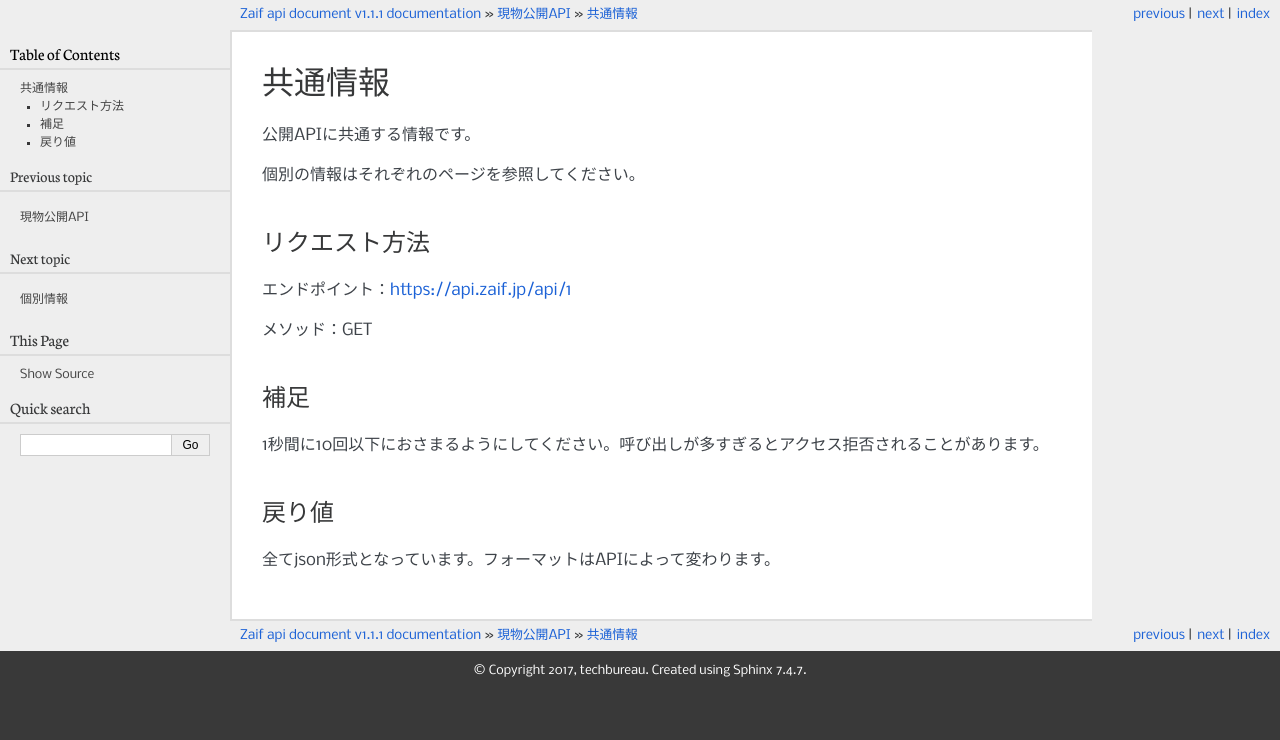
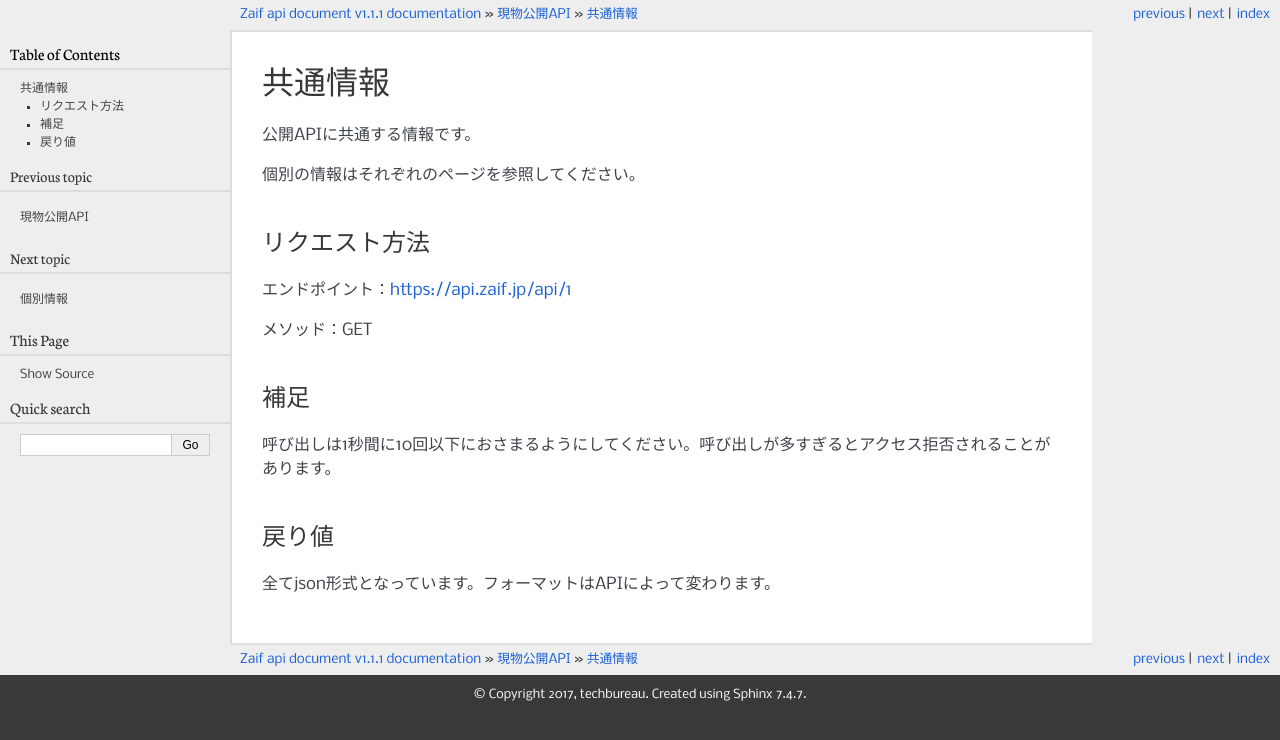
Before and after one commit to techbureau/api-doc, a Sphinx documentation site: the page built from docs/public/1_common.rst, in a window 1280 px wide. Shown: the top 740 px of the page. Built offline with Sphinx 7.4.7, drawn with Linux system fonts in a browser that asks for light colours.

```diff
--- a/docs/public/1_common.rst
+++ b/docs/public/1_common.rst
@@ -15,7 +15,7 @@
 
 補足
 ==============
-1秒間に10回以下におさまるようにしてください。呼び出しが多すぎるとアクセス拒否されることがあります。
+呼び出しは1秒間に10回以下におさまるようにしてください。呼び出しが多すぎるとアクセス拒否されることがあります。
 
 戻り値
 ==============
```
